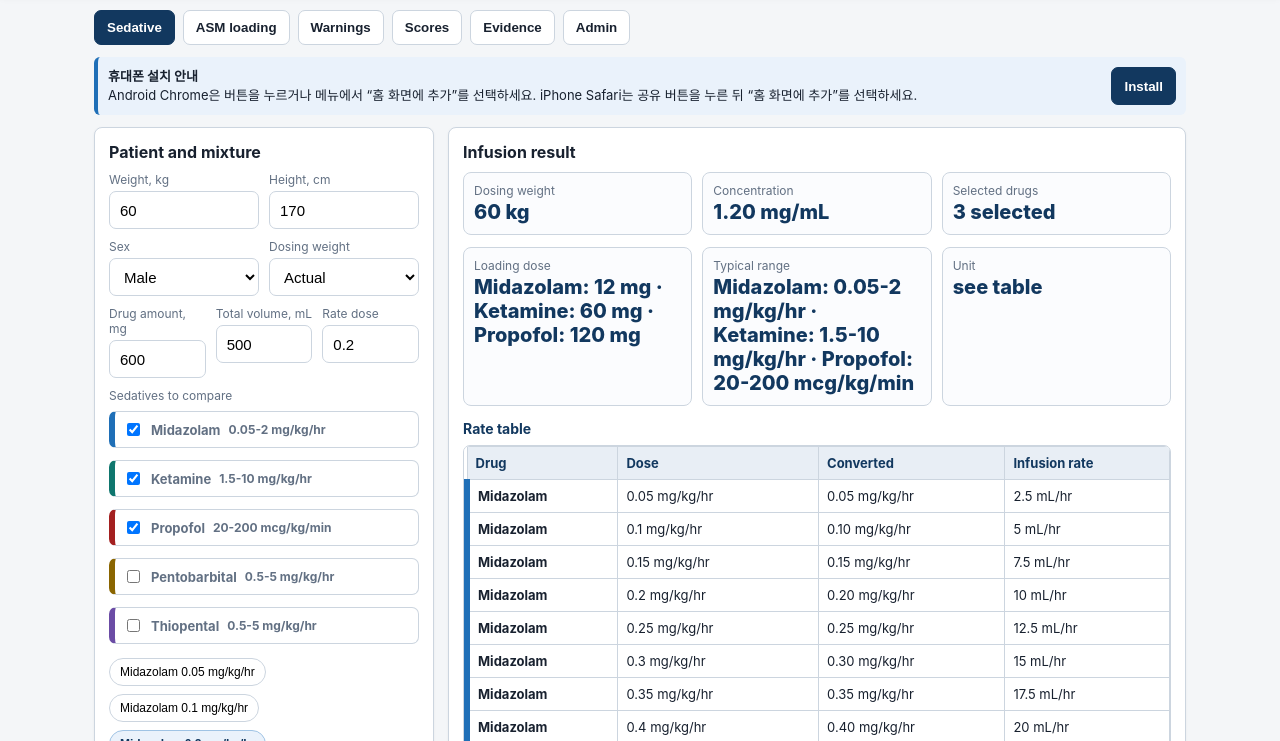
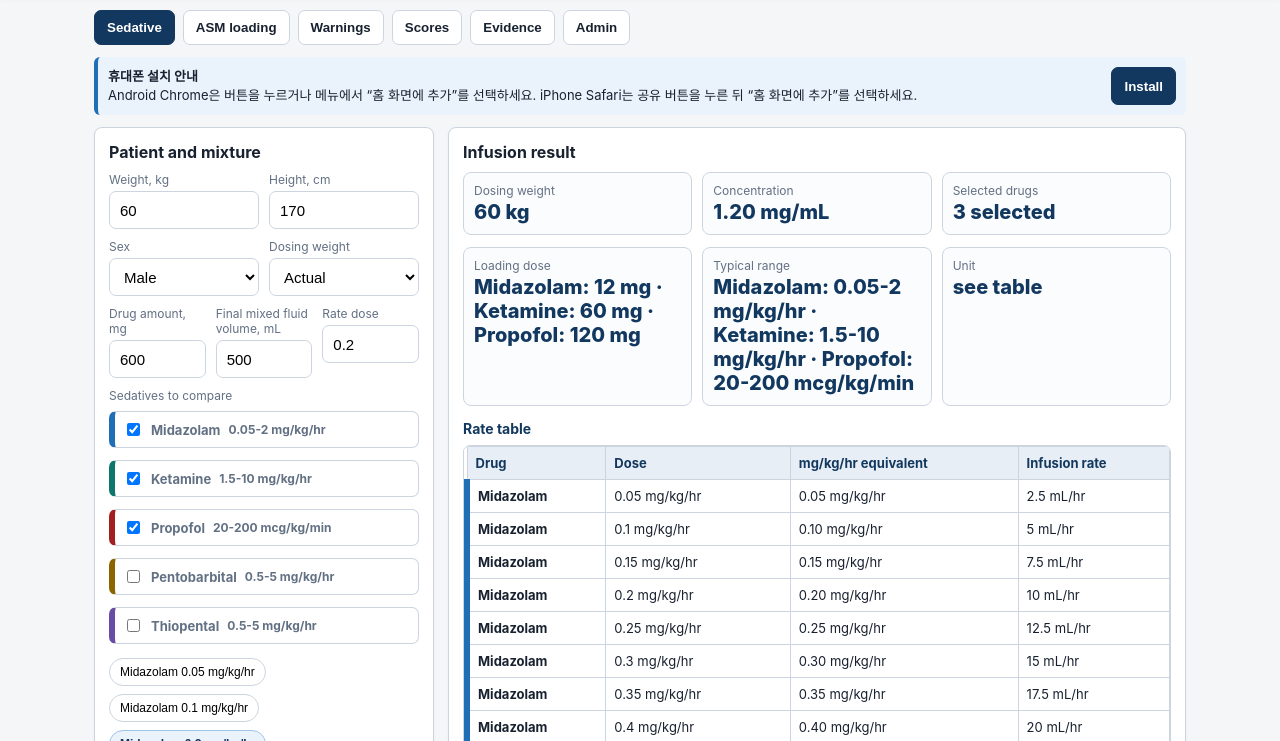
Before and after one commit to nawonwoo01/se-calculator, a plain HTML site: page index.html in a window 1280 px wide. Shown: the part 57-798 px from the top of the page. Drawn offline with Linux system fonts and the light colour scheme.

Commit message:
Clarify infusion labels

```diff
--- a/index.html
+++ b/index.html
@@ -124,7 +124,7 @@
           </div>
           <div class="row3">
             <div class="field"><label>Drug amount, mg</label><input id="mixMg" type="number" value="600" min="1"></div>
-            <div class="field"><label>Total volume, mL</label><input id="mixMl" type="number" value="500" min="1"></div>
+            <div class="field"><label>Final mixed fluid volume, mL</label><input id="mixMl" type="number" value="500" min="1"></div>
             <div class="field"><label>Rate dose</label><input id="rateDose" type="number" value="0.2" min="0" step="0.05"></div>
           </div>
           <div class="field"><label>Sedatives to compare</label><div class="drug-checks" id="sedativeChecks"></div></div>
@@ -240,7 +240,7 @@
           <tbody>
             <tr><td>concentration</td><td>total drug mg / total volume mL</td></tr>
             <tr><td>mL/hr</td><td>mg/kg/hr * dosing weight kg / concentration mg/mL</td></tr>
-            <tr><td>propofol conversion</td><td>mcg/kg/min * 0.06 = mg/kg/hr</td></tr>
+            <tr><td>mg/kg/hr equivalent</td><td>공통 계산 단위. Propofol은 mcg/kg/min * 0.06 = mg/kg/hr로 환산.</td></tr>
             <tr><td>loading</td><td>min(mg/kg * dosing weight, max dose)</td></tr>
           </tbody>
         </table>
@@ -458,7 +458,7 @@
           return `<tr><td style="border-left:6px solid ${drug.color || '#1f6fb7'}"><b>${drug.label}</b></td><td>${x} ${drug.unit}</td><td>${round(mgkg,2)} mg/kg/hr</td><td>${round(mgkg * dw / conc,1)} mL/hr</td></tr>`;
         });
       }).join('');
-      $('rateTable').innerHTML = `<div class="table-wrap"><table><thead><tr><th>Drug</th><th>Dose</th><th>Converted</th><th>Infusion rate</th></tr></thead><tbody>${rows}</tbody></table></div>`;
+      $('rateTable').innerHTML = `<div class="table-wrap"><table><thead><tr><th>Drug</th><th>Dose</th><th>mg/kg/hr equivalent</th><th>Infusion rate</th></tr></thead><tbody>${rows}</tbody></table></div>`;
       $('sedNotes').innerHTML = keys.map(k => {
         const drug = sedatives[k];
         return `<div class="drug-note" style="border-left-color:${drug.color || '#1f6fb7'}"><b>${drug.label}</b><br>${drug.notes}</div>`;
```
